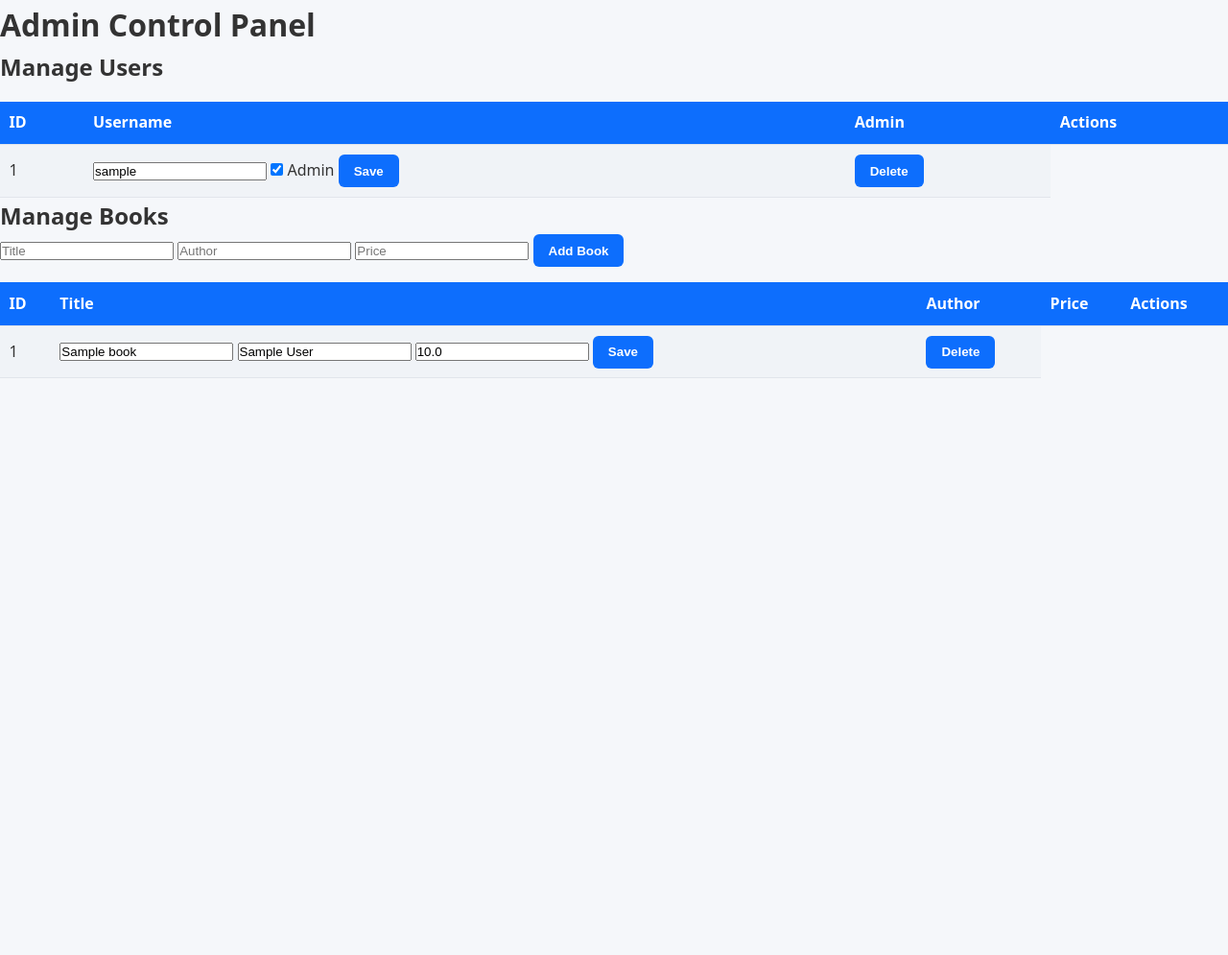
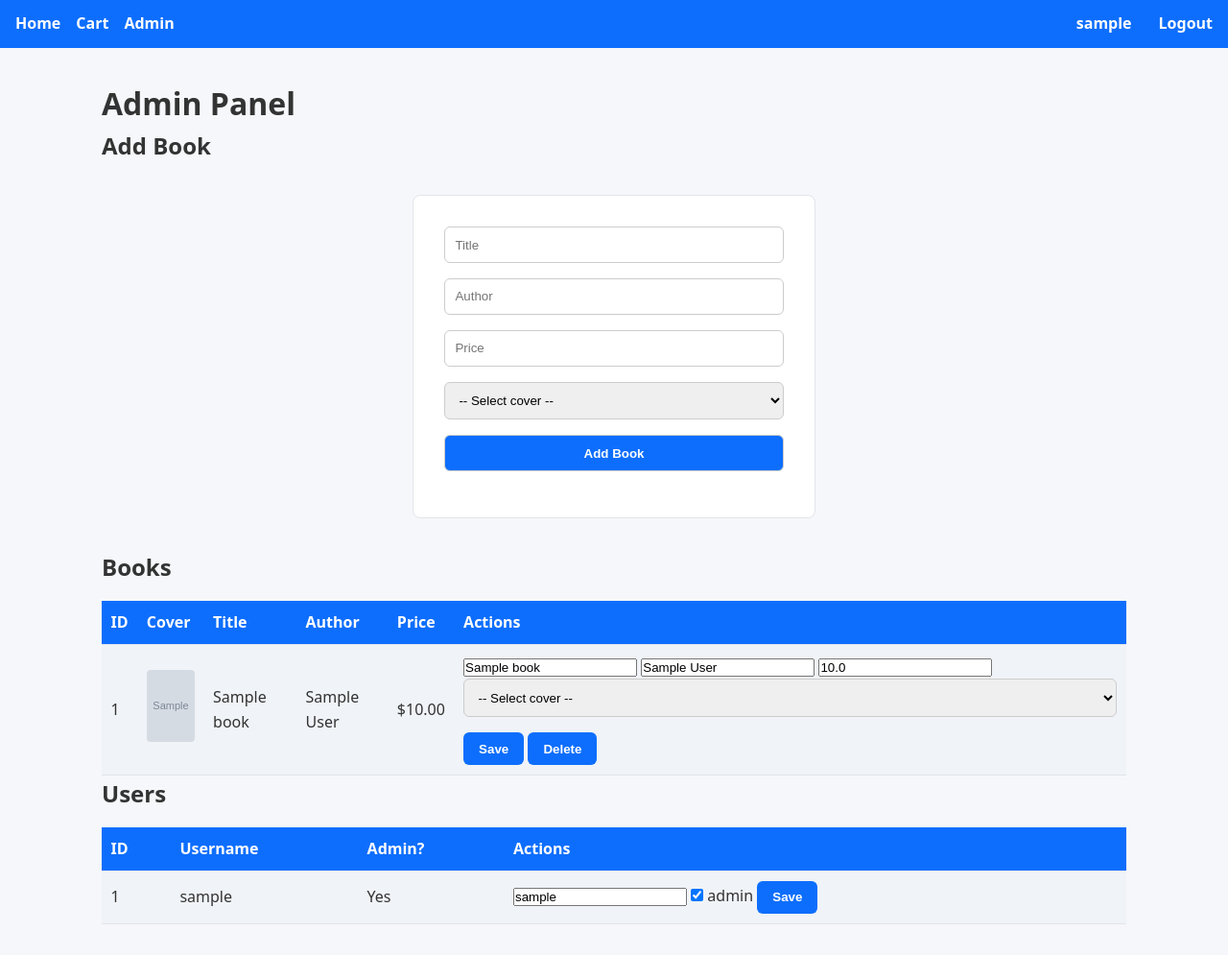
Before and after one commit to Hunt3r0x/FCIS-ECOMMERCEC, a Flask app: page /admin in a window 1280 px wide. Shown: the whole page at 96% size. Before the commit the page ends 394 px from the top, so only its background shows below. Run offline with Flask 3, Linux system fonts and the light colour scheme; the visitor is signed in with stand-in values (Sample User, id 1); tables that the repository leaves empty hold one stand-in row (values such as "Sample post"); grey boxes marked "Sample" are stand-in pictures.

Commit message:
admin.html: Admin panel (manage books & users, cover selectors)

```diff
--- a/templates/admin.html
+++ b/templates/admin.html
@@ -1,81 +1,82 @@
-<!DOCTYPE html>
-<html>
-<head>
-    <title>Admin Control Panel</title>
-    <link rel="stylesheet" href="{{ url_for('static', filename='styles.css') }}">
-</head>
-<body>
-    <h1>Admin Control Panel</h1>
-    <h2>Manage Users</h2>
+{% extends "base.html" %}
+{% block content %}
+<h1>Admin Panel</h1>
+
+<h2>Add Book</h2>
+<form class="admin-add" method="post">
+    <input type="hidden" name="action" value="add_book">
+    <input name="title" placeholder="Title" required>
+    <input name="author" placeholder="Author" required>
+    <input name="price" type="number" step="0.01" placeholder="Price" required>
+    <select name="cover_url">
+        <option value="">-- Select cover --</option>
+        {% for img in images %}
+            <option value="{{ img }}">{{ img }}</option>
+        {% endfor %}
+    </select>
+    <input type="submit" value="Add Book">
+</form>
+
+<h2>Books</h2>
 <table>
+<tr><th>ID</th><th>Cover</th><th>Title</th><th>Author</th><th>Price</th><th>Actions</th></tr>
+{% for b in books %}
 <tr>
-            <th>ID</th>
-            <th>Username</th>
-            <th>Admin</th>
-            <th>Actions</th>
-        </tr>
-        {% for user in users %}
-        <tr>
-            <td>{{ user[0] }}</td>
+<td>{{ b[0] }}</td>
+<td><img src="{{ url_for('static',filename=b[4]) if b[4] else url_for('static', filename='imgs/placeholder.jpg') }}" class="cover-small"></td>
+<td>{{ b[1] }}</td>
+<td>{{ b[2] }}</td>
+<td>${{ '%.2f'|format(b[3]) }}</td>
 <td>
-                <form method="post">
-                    <input type="hidden" name="action" value="edit_user">
-                    <input type="hidden" name="user_id" value="{{ user[0] }}">
-                    <input type="text" name="username" value="{{ user[1] }}">
-                    <input type="checkbox" name="is_admin" {% if user[3] %}checked{% endif %}> Admin
-                    <button type="submit">Save</button>
+    <form style="display:inline" method="post">
+        <input type="hidden" name="action" value="edit_book">
+        <input type="hidden" name="book_id" value="{{ b[0] }}">
+        <input name="title" value="{{ b[1] }}" required>
+        <input name="author" value="{{ b[2] }}" required>
+        <input name="price" type="number" step="0.01" value="{{ b[3] }}" required>
+        <select name="cover_url">
+            <option value="">-- Select cover --</option>
+            {% for img in images %}
+                <option value="{{ img }}" {% if img==b[4] %}selected{% endif %}>{{ img }}</option>
+            {% endfor %}
+        </select>
+        <button>Save</button>
     </form>
-            </td>
-            <td>
-                <form method="post">
-                    <input type="hidden" name="action" value="delete_user">
-                    <input type="hidden" name="user_id" value="{{ user[0] }}">
-                    <button type="submit">Delete</button>
+    <form style="display:inline" method="post">
+        <input type="hidden" name="action" value="delete_book">
+        <input type="hidden" name="book_id" value="{{ b[0] }}">
+        <button>Delete</button>
     </form>
 </td>
 </tr>
 {% endfor %}
 </table>
 
-    <h2>Manage Books</h2>
-    <form method="post">
-        <input type="hidden" name="action" value="add_book">
-        <input type="text" name="title" placeholder="Title" required>
-        <input type="text" name="author" placeholder="Author" required>
-        <input type="number" step="0.01" name="price" placeholder="Price" required>
-        <button type="submit">Add Book</button>
+<h2>Users</h2>
+<table>
+<tr><th>ID</th><th>Username</th><th>Admin?</th><th>Actions</th></tr>
+{% for u in users %}
+<tr>
+<td>{{ u[0] }}</td>
+<td>{{ u[1] }}</td>
+<td>{{ 'Yes' if u[3] else 'No' }}</td>
+<td>
+    <form style="display:inline" method="post">
+        <input type="hidden" name="action" value="edit_user">
+        <input type="hidden" name="user_id" value="{{ u[0] }}">
+        <input name="username" value="{{ u[1] }}" required>
+        <label><input type="checkbox" name="is_admin" {% if u[3] %}checked{% endif %}> admin</label>
+        <button>Save</button>
     </form>
-
-    <table>
-        <tr>
-            <th>ID</th>
-            <th>Title</th>
-            <th>Author</th>
-            <th>Price</th>
-            <th>Actions</th>
-        </tr>
-        {% for book in books %}
-        <tr>
-            <td>{{ book[0] }}</td>
-            <td>
-                <form method="post">
-                    <input type="hidden" name="action" value="edit_book">
-                    <input type="hidden" name="book_id" value="{{ book[0] }}">
-                    <input type="text" name="title" value="{{ book[1] }}">
-                    <input type="text" name="author" value="{{ book[2] }}">
-                    <input type="number" step="0.01" name="price" value="{{ book[3] }}">
-                    <button type="submit">Save</button>
+    {% if session['user_id'] != u[0] %}
+    <form style="display:inline" method="post">
+        <input type="hidden" name="action" value="delete_user">
+        <input type="hidden" name="user_id" value="{{ u[0] }}">
+        <button>Delete</button>
     </form>
-            </td>
-            <td>
-                <form method="post">
-                    <input type="hidden" name="action" value="delete_book">
-                    <input type="hidden" name="book_id" value="{{ book[0] }}">
-                    <button type="submit">Delete</button>
-                </form>
+    {% endif %}
 </td>
 </tr>
 {% endfor %}
 </table>
-</body>
-</html>
+{% endblock %}
```
Lines whose indentation alone changed are shown as unchanged.
